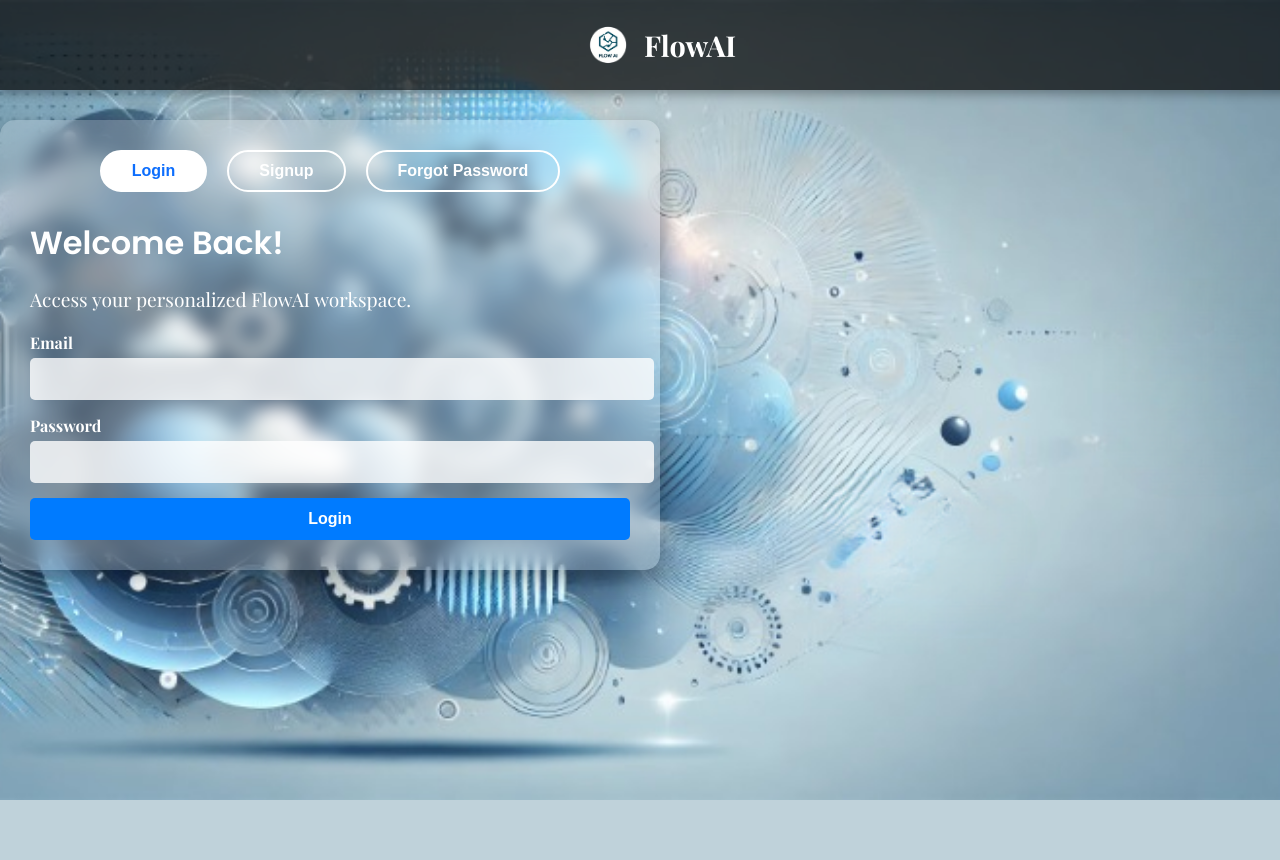
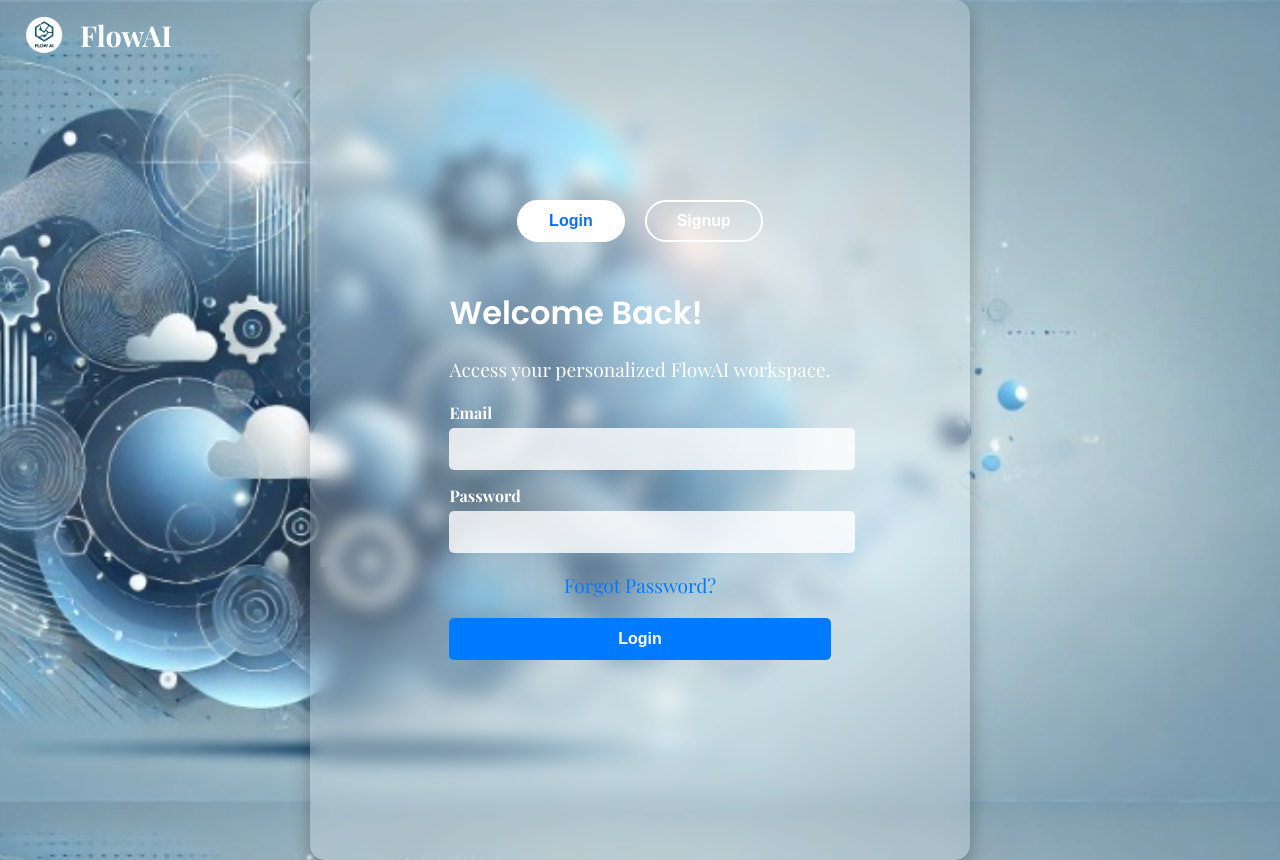
Before and after one commit to pranitha05/FlowAI, a Python web app: template client/templates/auth.html in a window 1280 px wide. Before the commit the page ends 800 px from the top, so only its background shows below. Run offline with Jinja, Linux system fonts and the light colour scheme; the template is opened without the code that fills it, so the values that code supplies are empty.

Commit message:
updated frontend

```diff
--- a/client/static/css/auth.css
+++ b/client/static/css/auth.css
@@ -1,7 +1,7 @@
 body {
   margin: 0;
   font-family: 'Playfair Display', serif;
-    background-image: url('../images/bgimage.webp');
+  background-image: url('/client/static/images/bgimage.webp');
   background-size: cover;
   background-position: center;
   background-attachment: fixed;
@@ -13,10 +13,9 @@ body {
   top: 0;
   width: 100%;
   display: flex;
-    justify-content: center;
-    padding: 20px;
-    background: rgba(0, 0, 0, 0.7);
-    box-shadow: 0 4px 10px rgba(0, 0, 0, 0.3);
+  justify-content: flex-start;
+  padding: 10px 20px;
+  background: transparent; /* Removed color */
 }
 
 header .logo {
@@ -34,13 +33,18 @@ body {
 }
 
 .auth-container {
-    margin-top: 120px;
+  display: flex;
+  flex-direction: column;
+  align-items: center;
+  justify-content: center;
+  height: 100vh; /* Center container vertically and horizontally */
   max-width: 600px;
   background: rgba(255, 255, 255, 0.2);
   backdrop-filter: blur(10px);
   padding: 30px;
   border-radius: 15px;
   box-shadow: 0 8px 20px rgba(0, 0, 0, 0.3);
+  margin: auto;
 }
 
 .tabs {
@@ -125,3 +129,10 @@ body {
 .btn:hover {
   background-color: #0056b3;
 }
+
+.message {
+  margin-top: 10px;
+  color: white;
+  font-size: 0.9rem;
+  text-align: center;
+}
--- a/client/templates/auth.html
+++ b/client/templates/auth.html
@@ -9,16 +9,15 @@
 </head>
 <body>
   <header>
-    <div class="logo">
-      <img src="../static/images/image.png" alt="FlowAI Logo" onclick="navigateToIndex()"> <!-- Clickable Logo -->
-      FlowAI
+    <div class="logo" onclick="navigateToIndex()">
+      <img src="../static/images/image.png" alt="FlowAI Logo"> FlowAI
     </div>
   </header>
+
   <main class="auth-container">
     <div class="tabs">
       <button class="tab-btn active" data-tab="login">Login</button>
       <button class="tab-btn" data-tab="signup">Signup</button>
-      <button class="tab-btn" data-tab="forgot-password">Forgot Password</button>
     </div>
 
     <!-- Login Form -->
@@ -34,21 +33,23 @@
           <label for="login-password">Password</label>
           <input type="password" id="login-password" name="password" required>
         </div>
+        <!-- Forgot Password Link -->
+        <p style="text-align: center; cursor: pointer; color: #007bff;" onclick="showResetPassword()">Forgot Password?</p>
         <button type="submit" class="btn">Login</button>
-        <div id="loginMessage" class="message"></div>
-        <!-- Forgot Password Form -->
-    <div class="form-section hidden" id="forgot-password">
-      <form id="forgotPasswordForm">
+      </form>
+    </div>
+
+    <!-- Reset Password Form -->
+    <div class="form-section hidden" id="reset-password">
+      <form id="resetPasswordForm" onsubmit="handleResetPassword(event)">
         <h2>Reset Password</h2>
         <p>Enter your email to receive reset instructions.</p>
         <div class="input-group">
-          <label for="forgot-email">Email</label>
-          <input type="email" id="forgot-email" name="email" required>
+          <label for="reset-email">Email</label>
+          <input type="email" id="reset-email" name="email" required>
         </div>
         <button type="submit" class="btn">Send Reset Link</button>
-        <div id="forgotPasswordMessage" class="message"></div>
-      </form>
-    </div>
+        <p style="text-align: center; cursor: pointer; color: #007bff;" onclick="showLogin()">Back to Login</p>
       </form>
     </div>
 
@@ -100,19 +101,52 @@
           </select>
         </div>
         <button type="submit" class="btn">Signup</button>
-        <div id="signupMessage" class="message"></div>
       </form>
     </div>
+  </main>
 
-  </main>
   <script>
     function navigateToIndex() {
       window.location.href = 'index.html';
     }
+
     function navigateToLandingPage(event) {
       event.preventDefault();
       window.location.href = 'landingpage.html';
     }
+
+    // Show Reset Password Section
+    function showResetPassword() {
+      document.getElementById('login').classList.add('hidden');
+      document.getElementById('reset-password').classList.remove('hidden');
+    }
+
+    // Show Login Section
+    function showLogin() {
+      document.getElementById('reset-password').classList.add('hidden');
+      document.getElementById('login').classList.remove('hidden');
+    }
+
+    // Handle Reset Password Form Submission
+    function handleResetPassword(event) {
+      event.preventDefault();
+      alert('Password reset instructions sent to your email!');
+      showLogin();
+    }
+
+    // Tab Navigation
+    document.querySelectorAll('.tab-btn').forEach(btn => {
+      btn.addEventListener('click', function () {
+        document.querySelectorAll('.tab-btn').forEach(b => b.classList.remove('active'));
+        this.classList.add('active');
+
+        const target = this.getAttribute('data-tab');
+        document.querySelectorAll('.form-section').forEach(section => {
+          section.classList.add('hidden');
+        });
+        document.getElementById(target).classList.remove('hidden');
+      });
+    });
   </script>
 </body>
 </html>
```
Also changed, not shown: client/templates/index.html (+8 -1 lines). Lines whose indentation alone changed are shown as unchanged.
